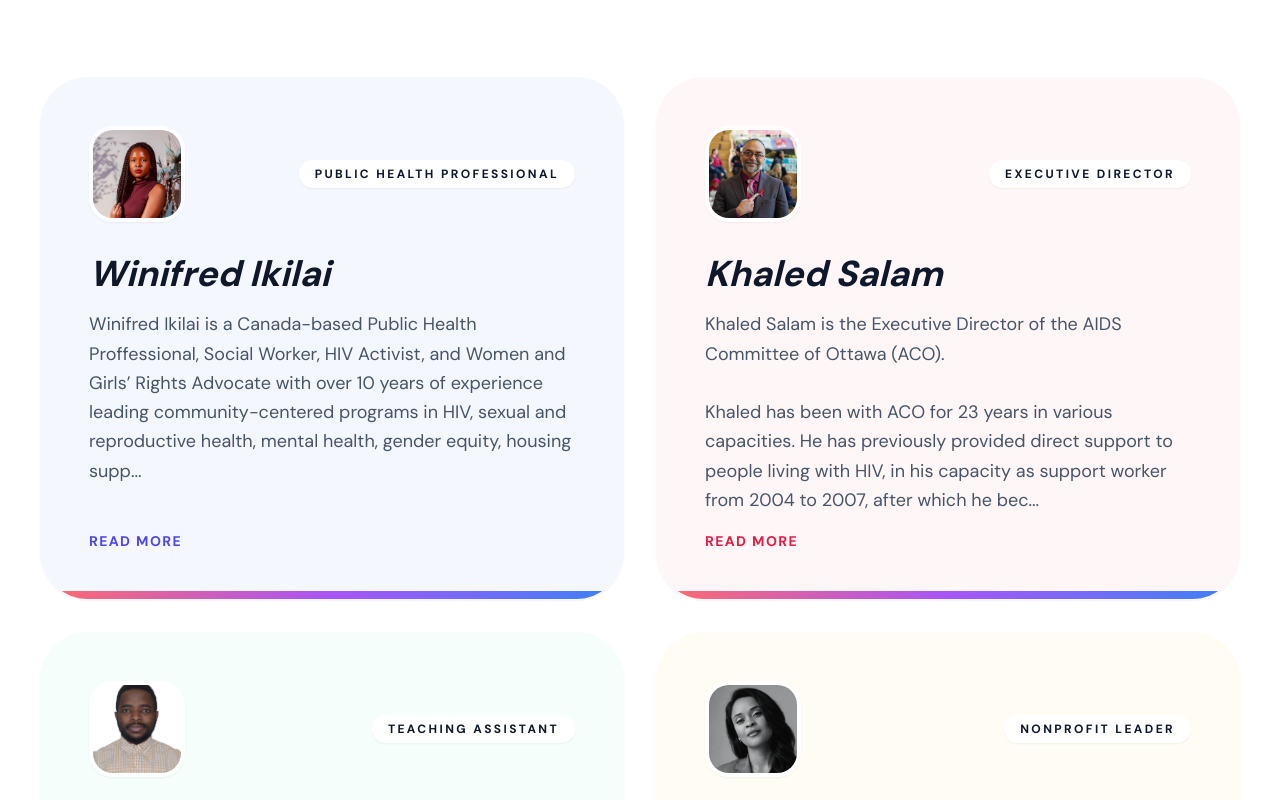
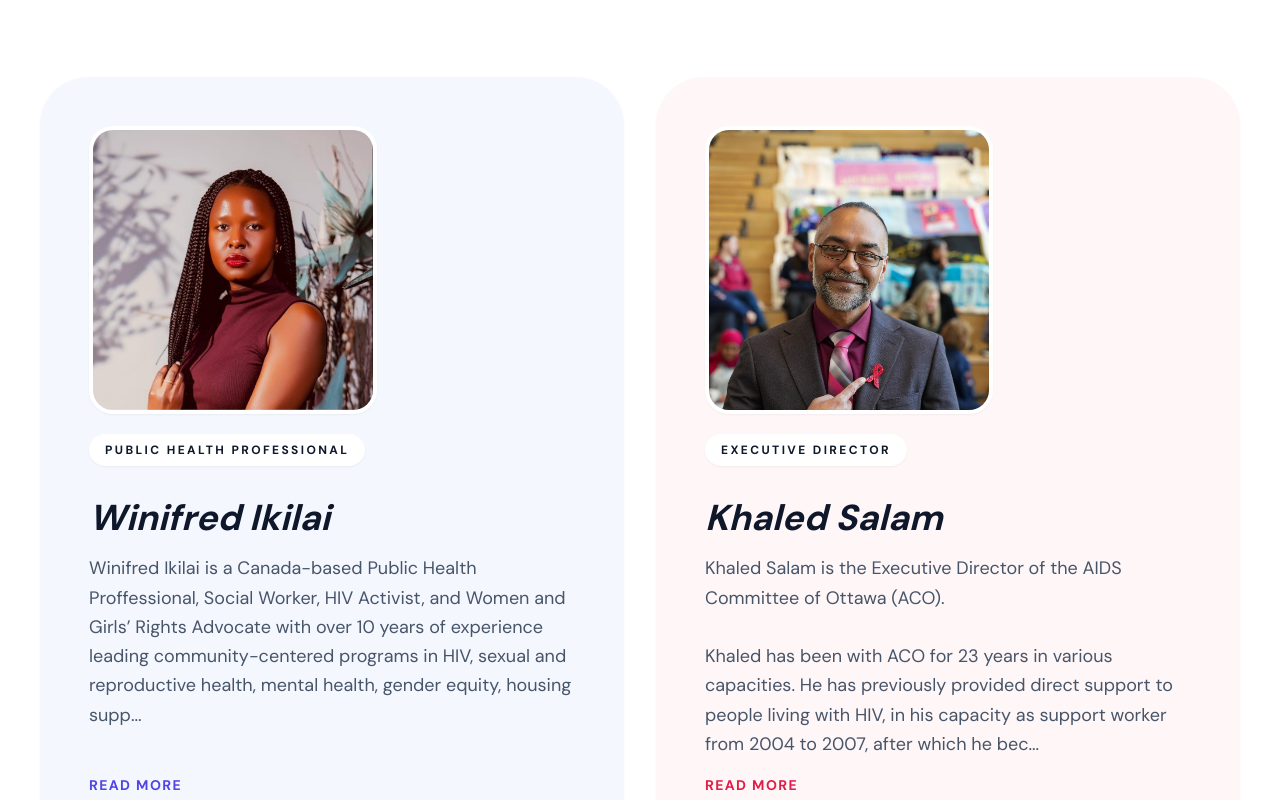
Before and after one commit to CloudGenZ-Admin/UIP, a React (Vite) app: page /about in a window 1280 px wide. Shown: the part 3620-4420 px from the top of the page. Built offline with nearby package versions, Linux system fonts and the light colour scheme.

Commit message:
UpdatesImages

```diff
--- a/src/components/about/TeamBios.jsx
+++ b/src/components/about/TeamBios.jsx
@@ -72,7 +72,6 @@ export default function TeamBios() {
     <section className="py-24 px-6 bg-white">
       <div className="max-w-[1200px] mx-auto">
 
-        {/* Main Grid: items-start removed so cards naturally stretch to equal heights */}
         <div className="grid grid-cols-1 lg:grid-cols-2 gap-8">
           {TEAM_MEMBERS.map((person) => {
             const isLongText = person.bio.length > MAX_LENGTH;
@@ -86,25 +85,30 @@ export default function TeamBios() {
             return (
               <div
                 key={person.id}
-                className={`h-full p-10 md:p-12 rounded-[3rem] ${person.bgColor} border border-transparent hover:border-slate-100 transition-all shadow-sm flex flex-col relative overflow-hidden`}
+                className={`h-full p-8 md:p-12 rounded-[3rem] ${person.bgColor} border border-transparent hover:border-slate-100 transition-all shadow-sm flex flex-col relative overflow-hidden`}
               >
                 {/* Decorative Gradient Bar at the bottom */}
                 <div className="absolute bottom-0 left-0 w-full h-2 bg-gradient-to-r from-[#FF6B6B] via-[#A855F7] to-[#3B82F6]"></div>
 
                 {/* Header: Profile Image & Role Badge */}
-                <div className="flex items-center justify-between mb-8">
+                <div className="flex flex-col mb-8 gap-5">
                   <img
                     src={person.image}
                     alt={person.name}
-                    className="w-20 h-20 md:w-24 md:h-24 rounded-3xl object-cover shadow-sm border-4 border-white"
+                    /*
+                      FIXED: Used aspect-square so it's always a perfect square
+                      and never stretches or cuts off awkwardly on any size!
+                    */
+                    className="w-full aspect-square sm:w-72 sm:h-72 lg:w-64 lg:h-64 xl:w-72 xl:h-72 object-cover object-top rounded-3xl shadow-sm border-4 border-white"
                   />
-                  <span className="bg-white px-4 py-1.5 rounded-full font-black text-[0.6rem] md:text-xs text-slate-900 uppercase tracking-[0.2em] shadow-sm text-center">
-                    {person.role}
-                  </span>
+                  <div className="flex">
+                    <span className="bg-white px-4 py-2 rounded-full font-black text-[0.65rem] md:text-xs text-slate-900 uppercase tracking-[0.2em] shadow-sm text-center">
+                      {person.role}
+                    </span>
+                  </div>
                 </div>
 
                 {/* Title (Name) & Description (Bio) */}
-                {/* flex-grow pushes the button down if the card is stretched by an adjacent taller card */}
                 <div className="flex-grow flex flex-col">
                   <h3 className={`text-3xl md:text-4xl font-black text-slate-900 leading-tight italic mb-4 ${person.accent}`}>
                     {person.name}
```
